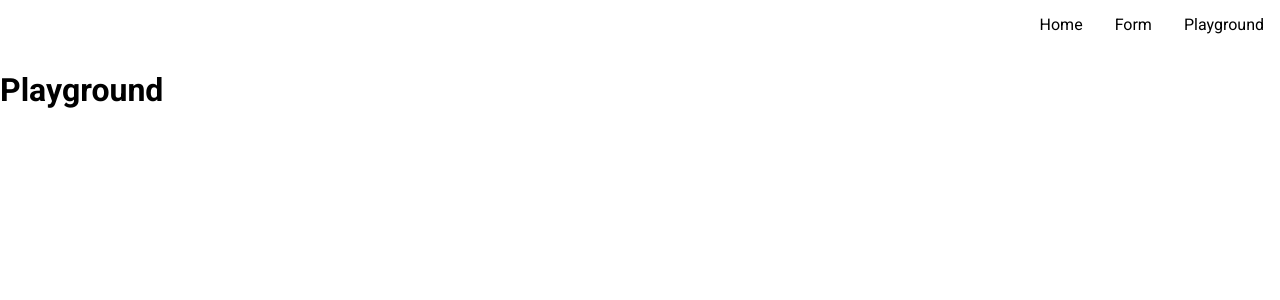
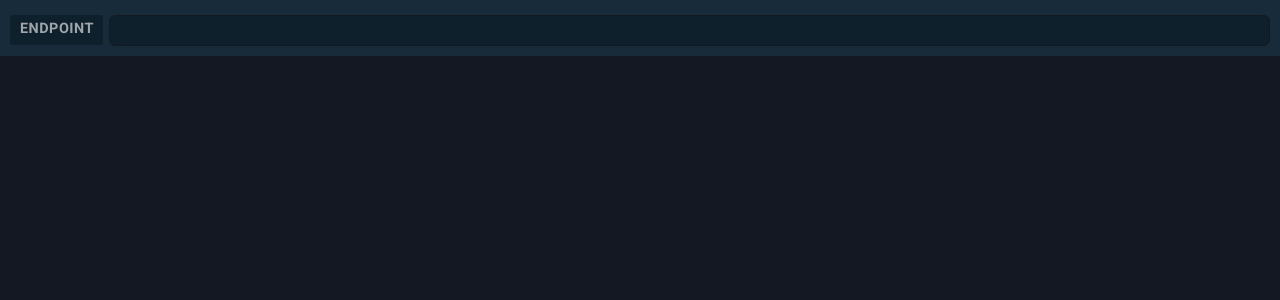
Before and after one commit to Ilichhh/graphiql-app, a React (Vite) app: page /playground in a window 1280 px wide. Shown: the top 300 px of the page. Built offline with nearby package versions, Linux system fonts and the light colour scheme.

Commit message:
feat: add playground header

```diff
--- /dev/null
+++ b/src/components/playground/header.tsx
@@ -0,0 +1,52 @@
+import React from 'react';
+import styled from 'styled-components';
+import theme from '../../theme';
+
+const Header = styled.header`
+  display: flex;
+  background: ${theme.colors.bgBlue};
+  padding: 15px 10px 10px 10px;
+  align-items: center;
+`;
+
+const HeaderEndpoint = styled.span`
+  text-transform: uppercase;
+  font-weight: 600;
+  letter-spacing: 0.5px;
+  color: ${theme.colors.textGrey};
+  background: ${theme.colors.bgDarkBlue};
+  border-radius: 2px;
+  flex: 0 0 auto;
+  font-size: 0.9rem;
+  padding: 6px 9px 7px 10px;
+`;
+
+const InputContainer = styled.div`
+  flex: 1 1 0;
+  margin-left: 6px;
+  display: flex;
+  align-items: center;
+`;
+
+const Input = styled.input.attrs(() => ({
+  type: 'text',
+}))`
+  flex: 1 1 0;
+  background: ${theme.colors.bgDarkBlue};
+  border-radius: 0.4rem;
+  color: ${theme.colors.textGrey};
+  border: 1px solid ${theme.colors.bgBlack};
+  padding: 6px 12px;
+  font-size: 0.9rem;
+  outline: none;
+`;
+export const PlaygroundHeader = () => {
+  return (
+    <Header>
+      <HeaderEndpoint>ENDPOINT</HeaderEndpoint>
+      <InputContainer>
+        <Input autoFocus />
+      </InputContainer>
+    </Header>
+  );
+};
--- a/src/pages/PlaygroundPage.tsx
+++ b/src/pages/PlaygroundPage.tsx
@@ -1,9 +1,20 @@
-import { Header } from '../components/Header';
 import React from 'react';
+import styled from 'styled-components';
+import theme from '../theme';
+import { PlaygroundHeader } from '../components/playground/header';
+
+const Wrapper = styled.section`
+  display: flex;
+  flex-direction: column;
+  height: 100vh;
+  width: 100%;
+  background: ${theme.colors.bgBlack};
+`;
 
 export const PlaygroundPage = () => (
   <>
-    <Header />
-    <h1>Playground</h1>
+    <Wrapper>
+      <PlaygroundHeader />
+    </Wrapper>
   </>
 );
--- a/src/theme.ts
+++ b/src/theme.ts
@@ -2,6 +2,10 @@ const theme = {
   colors: {
     text: '#000',
     background: '#6c757d',
+    bgBlack: '#141823',
+    bgBlue: '#172b3a',
+    bgDarkBlue: '#0f202d',
+    textGrey: '#ffffff99',
   },
 };
 
```
Also changed, not shown: 1 other file (tests, documents, lock files or other folders).
